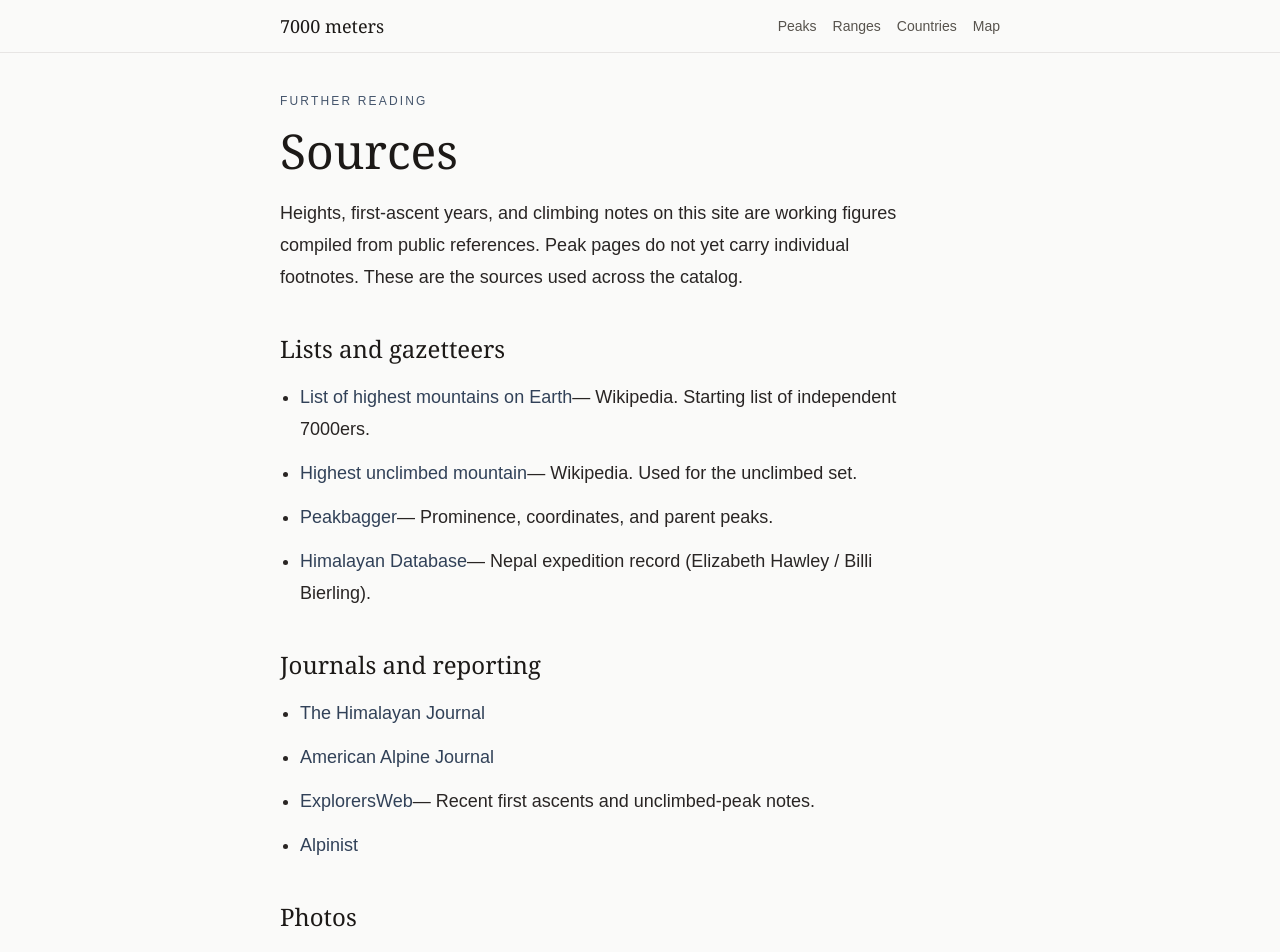
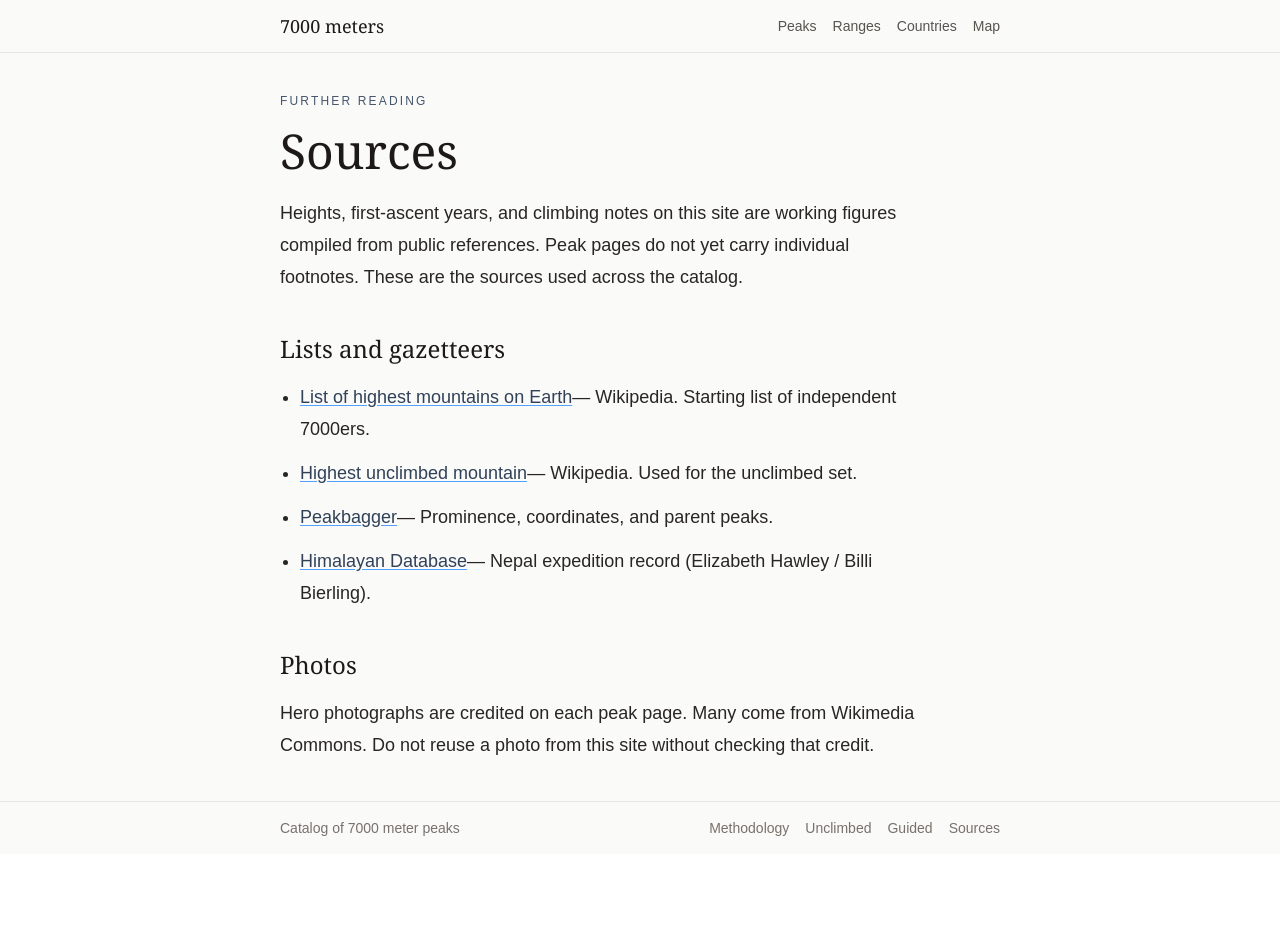
Before and after one commit to jdlilly/7000meters, a Next.js app: page /sources in a window 1280 px wide. Shown: the top 952 px of the page. After the commit the page ends 854 px from the top, so only its background shows below. Built offline with nearby package versions, Linux system fonts and the light colour scheme.

Commit message:
Add admin email on methodology page and changed hyperlinks.

```diff
--- a/src/app/methodology/page.tsx
+++ b/src/app/methodology/page.tsx
@@ -56,7 +56,7 @@
 
           <p className="mt-4 max-w-prose text-lg leading-8 text-stone-800">
             Peaks with no accepted ascent are listed on the{" "}
-            <a href="/unclimbed" className="text-slate-700 hover:text-stone-900">
+            <a href="/unclimbed" className="text-slate-700 underline decoration-blue-400 underline-offset-2 hover:text-stone-900 hover:decoration-stone-600">
               unclimbed
             </a>{" "}
             page.
@@ -65,7 +65,7 @@
           <p className="mt-4 max-w-prose text-lg leading-8 text-stone-800">
             Peaks that have commercial climbing guiding by at least two companies,
             each advertising a climb to the summit, are listed on the {" "}
-            <a href="/guided" className="text-slate-700 hover:text-stone-900">
+            <a href="/guided" className="text-slate-700 underline decoration-blue-400 underline-offset-2 hover:text-stone-900 hover:decoration-stone-600">
               guided
             </a>{" "}
             page.{" "}These are not recommendations of these guiding companies.
@@ -75,12 +75,16 @@
 
         <section className="mt-10">
           <h2 className="font-serif text-2xl">Corrections</h2>
-          <p className="mt-4 max-w-prose text-lg leading-8 text-stone-800">
-            The catalog is edited in public. A short list of references is on the Sources page.
-            If a height, country, or first
-            ascent is wrong, it will be updated in place. The site does not yet
-            keep a public changelog.
-          </p>
+  <p className="mt-4 max-w-prose text-lg leading-8 text-stone-800">
+          If a height, country, or first ascent is wrong, please contact{" "}
+          <a
+            href="mailto:admin@7000meters.com"
+            className="font-medium text-slate-800 underline decoration-slate-400 underline-offset-2 hover:text-slate-950 hover:decoration-slate-800"
+          >
+            admin@7000meters.com
+          </a>
+          .
+        </p>
         </section>
       </article>
     </main>
--- a/src/app/sources/page.tsx
+++ b/src/app/sources/page.tsx
@@ -24,7 +24,7 @@
             <li>
               <a
                 href="https://en.wikipedia.org/wiki/List_of_highest_mountains_on_Earth"
-                className="text-slate-700 hover:text-stone-900"
+                className="text-slate-700 underline decoration-blue-400 underline-offset-2 hover:text-stone-900 hover:decoration-stone-600"
               >
                 List of highest mountains on Earth
               </a>
@@ -33,7 +33,7 @@
             <li>
               <a
                 href="https://en.wikipedia.org/wiki/Highest_unclimbed_mountain"
-                className="text-slate-700 hover:text-stone-900"
+                className="text-slate-700 underline decoration-blue-400 underline-offset-2 hover:text-stone-900 hover:decoration-stone-600"
               >
                 Highest unclimbed mountain
               </a>
@@ -42,7 +42,7 @@
             <li>
               <a
                 href="https://www.peakbagger.com/"
-                className="text-slate-700 hover:text-stone-900"
+                className="text-slate-700 underline decoration-blue-400 underline-offset-2 hover:text-stone-900 hover:decoration-stone-600"
               >
                 Peakbagger
               </a>
@@ -51,7 +51,7 @@
             <li>
               <a
                 href="https://www.himalayandatabase.com/"
-                className="text-slate-700 hover:text-stone-900"
+                className="text-slate-700 underline decoration-blue-400 underline-offset-2 hover:text-stone-900 hover:decoration-stone-600"
               >
                 Himalayan Database
               </a>
@@ -61,50 +61,11 @@
         </section>
 
         <section className="mt-10">
-          <h2 className="font-serif text-2xl">Journals and reporting</h2>
-          <ul className="mt-4 max-w-prose list-disc space-y-3 pl-5 text-lg leading-8 text-stone-800">
-            <li>
-              <a
-                href="https://www.himalayanclub.org/hj/"
-                className="text-slate-700 hover:text-stone-900"
-              >
-                The Himalayan Journal
-              </a>
-            </li>
-            <li>
-              <a
-                href="https://publications.americanalpineclub.org/"
-                className="text-slate-700 hover:text-stone-900"
-              >
-                American Alpine Journal
-              </a>
-            </li>
-            <li>
-              <a
-                href="https://explorersweb.com/"
-                className="text-slate-700 hover:text-stone-900"
-              >
-                ExplorersWeb
-              </a>
-              — Recent first ascents and unclimbed-peak notes.
-            </li>
-            <li>
-              <a
-                href="https://www.alpinist.com/"
-                className="text-slate-700 hover:text-stone-900"
-              >
-                Alpinist
-              </a>
-            </li>
-          </ul>
-        </section>
-
-        <section className="mt-10">
           <h2 className="font-serif text-2xl">Photos</h2>
           <p className="mt-4 max-w-prose text-lg leading-8 text-stone-800">
             Hero photographs are credited on each peak page. Many come from
             Wikimedia Commons. Do not reuse a photo from this site without
-            checking that credit and licence.
+            checking that credit.
           </p>
         </section>
       </article>
```
